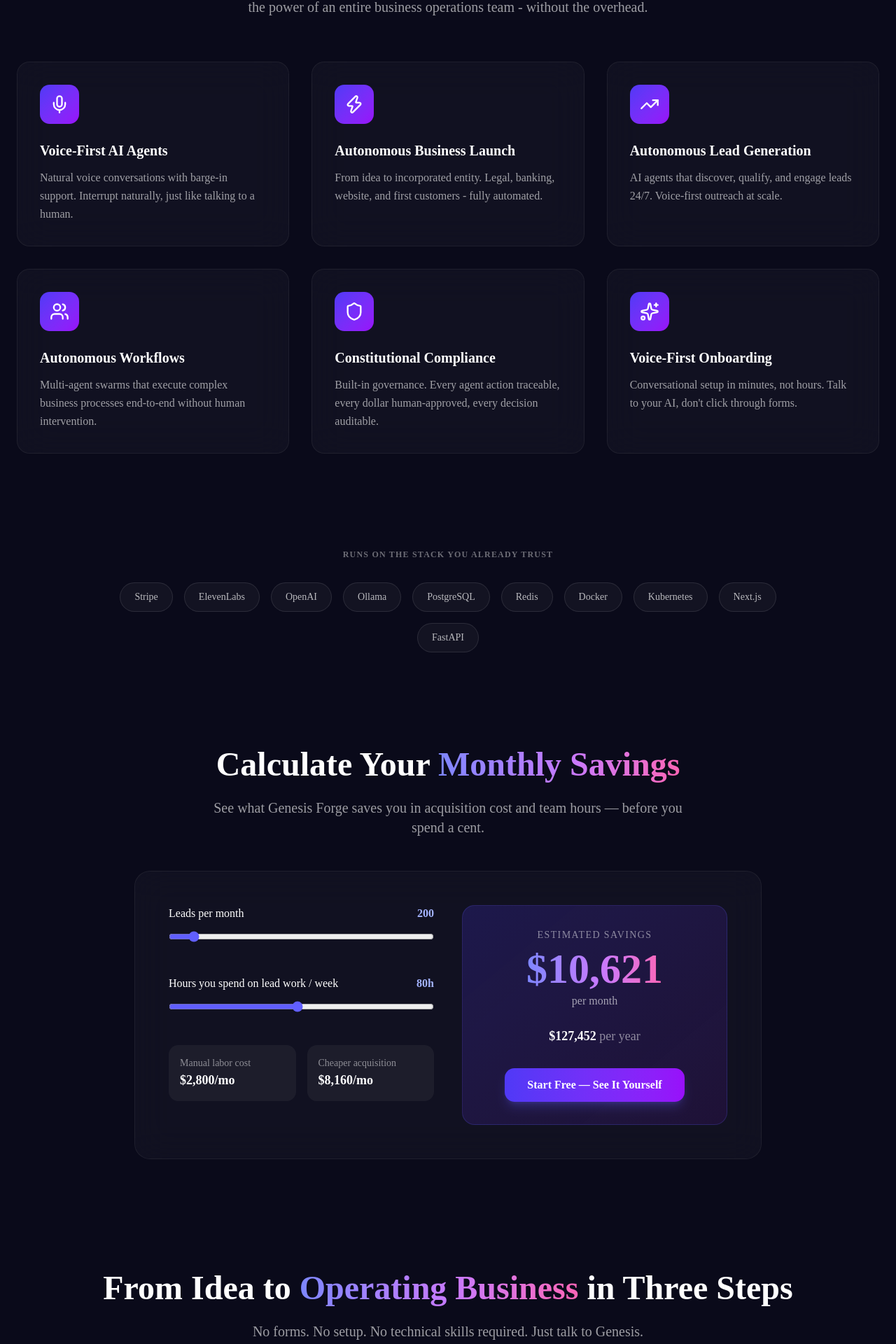
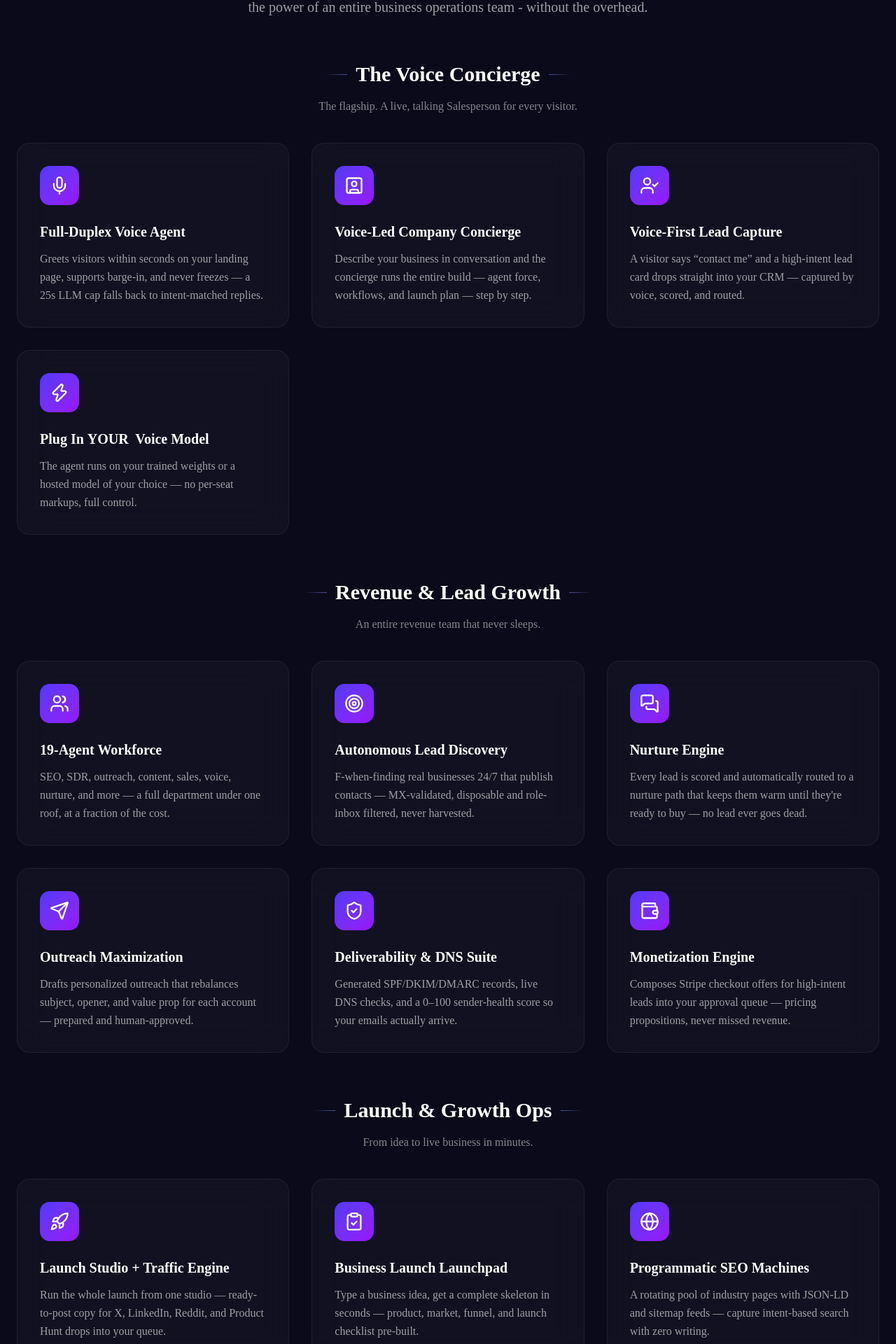
Before and after one commit to facebookfortune84/SwarmLead-AI, a Next.js app in the folder frontend/: page / in a window 1280 px wide. Shown: the part 1669-3589 px from the top of the page at 70% size. Built offline with nearby package versions, Linux system fonts and the light colour scheme; no server answers.

Commit message:
gold: 20+ feature showcase on landing, compose frontend service, accurate quick-start README

```diff
--- a/frontend/src/app/page.tsx
+++ b/frontend/src/app/page.tsx
@@ -36,10 +36,23 @@ export default function Home() {
             },
             featureList: [
               "Full Duplex Voice AI",
+              "Voice-Led Company Concierge",
+              "Voice-First Lead Capture",
               "Autonomous Business Provisioning",
-              "Agentic OS",
-              "Lead Qualification",
-              "Workflow Automation",
+              "19-Agent Workforce",
+              "Autonomous Lead Discovery",
+              "Nurture Engine",
+              "Outreach Maximization",
+              "Deliverability & DNS Suite",
+              "Monetization Engine",
+              "Launch Studio + Traffic Engine",
+              "Programmatic SEO",
+              "Autonomous Workflow Engine",
+              "Sales Pipeline & Forecasting",
+              "CRM + Interaction Timeline",
+              "Revenue Map & Win-Back",
+              "Multi-Tenant by Design",
+              "Constitutional Governance",
             ],
             offers: [
               { "@type": "Offer", name: "Starter", price: "29", priceCurrency: "USD" },
--- a/frontend/src/components/landing/FeatureShowcase.tsx
+++ b/frontend/src/components/landing/FeatureShowcase.tsx
@@ -1,39 +1,144 @@
 "use client";
 
 import { motion } from "framer-motion";
-import { Mic, Sparkles, TrendingUp, Users, Shield, Zap } from "lucide-react";
+import {
+  Mic, TrendingUp, Zap, SquareUser, UserCheck,
+  Users, Target, MessagesSquare, Send, ShieldCheck, Wallet, Rocket,
+  ClipboardCheck, Globe, Headphones, Orbit, GanttChart, BarChart3, Database,
+  Users2,
+} from "lucide-react";
 
-const features = [
+type Feature = {
+  title: string;
+  desc: string;
+  icon: typeof Mic;
+};
+
+const FEATURE_GROUPS: { label: string; tagline: string; features: Feature[] }[] = [
   {
-    title: "Voice-First AI Agents",
-    desc: "Natural voice conversations with barge-in support. Interrupt naturally, just like talking to a human.",
-    icon: Mic
+    label: "The Voice Concierge",
+    tagline: "The flagship. A live, talking Salesperson for every visitor.",
+    features: [
+      {
+        title: "Full-Duplex Voice Agent",
+        desc: "Greets visitors within seconds on your landing page, supports barge-in, and never freezes — a 25s LLM cap falls back to intent-matched replies.",
+        icon: Mic,
       },
       {
-    title: "Autonomous Business Launch",
-    desc: "From idea to incorporated entity. Legal, banking, website, and first customers - fully automated.",
-    icon: Zap
+        title: "Voice-Led Company Concierge",
+        desc: "Describe your business in conversation and the concierge runs the entire build — agent force, workflows, and launch plan — step by step.",
+        icon: SquareUser,
       },
       {
-    title: "Autonomous Lead Generation",
-    desc: "AI agents that discover, qualify, and engage leads 24/7. Voice-first outreach at scale.",
-    icon: TrendingUp
+        title: "Voice-First Lead Capture",
+        desc: "A visitor says \u201ccontact me\u201d and a high-intent lead card drops straight into your CRM — captured by voice, scored, and routed.",
+        icon: UserCheck,
       },
       {
-    title: "Autonomous Workflows",
-    desc: "Multi-agent swarms that execute complex business processes end-to-end without human intervention.",
-    icon: Users
+        title: "Plug In\u00a0YOUR\u00a0 Voice Model",
+        desc: "The agent runs on your trained weights or a hosted model of your choice — no per-seat markups, full control.",
+        icon: Zap,
+      },
+    ],
   },
   {
-    title: "Constitutional Compliance",
-    desc: "Built-in governance. Every agent action traceable, every dollar human-approved, every decision auditable.",
-    icon: Shield
+    label: "Revenue & Lead Growth",
+    tagline: "An entire revenue team that never sleeps.",
+    features: [
+      {
+        title: "19-Agent Workforce",
+        desc: "SEO, SDR, outreach, content, sales, voice, nurture, and more — a full department under one roof, at a fraction of the cost.",
+        icon: Users,
       },
       {
-    title: "Voice-First Onboarding",
-    desc: "Conversational setup in minutes, not hours. Talk to your AI, don't click through forms.",
-    icon: Sparkles
-  }
+        title: "Autonomous Lead Discovery",
+        desc: "F-when-finding real businesses 24/7 that publish contacts — MX-validated, disposable and role-inbox filtered, never harvested.",
+        icon: Target,
+      },
+      {
+        title: "Nurture Engine",
+        desc: "Every lead is scored and automatically routed to a nurture path that keeps them warm until they're ready to buy — no lead ever goes dead.",
+        icon: MessagesSquare,
+      },
+      {
+        title: "Outreach Maximization",
+        desc: "Drafts personalized outreach that rebalances subject, opener, and value prop for each account — prepared and human-approved.",
+        icon: Send,
+      },
+      {
+        title: "Deliverability & DNS Suite",
+        desc: "Generated SPF/DKIM/DMARC records, live DNS checks, and a 0\u2013100 sender-health score so your emails actually arrive.",
+        icon: ShieldCheck,
+      },
+      {
+        title: "Monetization Engine",
+        desc: "Composes Stripe checkout offers for high-intent leads into your approval queue — pricing propositions, never missed revenue.",
+        icon: Wallet,
+      },
+    ],
+  },
+  {
+    label: "Launch & Growth Ops",
+    tagline: "From idea to live business in minutes.",
+    features: [
+      {
+        title: "Launch Studio + Traffic Engine",
+        desc: "Run the whole launch from one studio — ready-to-post copy for X, LinkedIn, Reddit, and Product Hunt drops into your queue.",
+        icon: Rocket,
+      },
+      {
+        title: "Business Launch Launchpad",
+        desc: "Type a business idea, get a complete skeleton in seconds — product, market, funnel, and launch checklist pre-built.",
+        icon: ClipboardCheck,
+      },
+      {
+        title: "Programmatic SEO Machines",
+        desc: "A rotating pool of industry pages with JSON-LD and sitemap feeds — capture intent-based search with zero writing.",
+        icon: Globe,
+      },
+      {
+        title: "Live Launch Metrics",
+        desc: "Real launch-week activity, shares, and referrals streamed live onto the page — momentum you can feel and quantify.",
+        icon: BarChart3,
+      },
+      {
+        title: "24/7 Voice Reception",
+        desc: "The same voice agent works round the clock: qualifies inbound, recommends plans, and captures contact details after hours.",
+        icon: Headphones,
+      },
+    ],
+  },
+  {
+    label: "Sales & Operations Spine",
+    tagline: "The machine that keeps every deal and every workflow moving.",
+    features: [
+      {
+        title: "Autonomous Workflow Engine",
+        desc: "Multi-step, persisted, completion-tracked workflows across teams — start, pause, resume, and cancel anytime.",
+        icon: GanttChart,
+      },
+      {
+        title: "Sales Pipeline & Forecasting",
+        desc: "Deals, stages, pipeline, and forecast dashboards — with lead-signal inference and velocity visible per stage.",
+        icon: TrendingUp,
+      },
+      {
+        title: "CRM + 30-Event Law Timeline",
+        desc: "Every lead carries a full interaction timeline — enrichment, outreach, nurture, status — all in one pane.",
+        icon: Database,
+      },
+      {
+        title: "Revenue Map & Win-Back",
+        desc: "Tier snapshots, churn analysis, dunning (pasted behind approval), upsell and referral maps, and win-back playbooks.",
+        icon: Orbit,
+      },
+      {
+        title: "Multi-Tenant by Design",
+        desc: "Namespace-isolated per tenant with separate secrets and provisioning — scale a single box to hundreds of companies.",
+        icon: Users2,
+      },
+    ],
+  },
 ];
 
 export function FeatureShowcase() {
@@ -58,10 +163,21 @@ export function FeatureShowcase() {
         </p>
       </motion.div>
 
+      {FEATURE_GROUPS.map((group, g) => (
+        <div key={group.label} className="mb-16 last:mb-0">
+          <div className="text-center mb-10">
+            <div className="inline-flex items-center gap-3 mb-4">
+              <span className="h-px w-8 bg-gradient-to-r from-transparent to-indigo-400/60" aria-hidden="true" />
+              <h3 className="text-2xl md:text-3xl font-bold text-white">{group.label}</h3>
+              <span className="h-px w-8 bg-gradient-to-l from-transparent to-indigo-400/60" aria-hidden="true" />
+            </div>
+            <p className="text-white/50">{group.tagline}</p>
+          </div>
+
           <div className="grid grid-cols-1 md:grid-cols-2 lg:grid-cols-3 gap-8">
-        {features.map((feature, i) => (
+            {group.features.map((feature, i) => (
               <motion.div
-            key={feature.title}
+                key={group.label + feature.title}
                 initial={{ opacity: 0, y: 20 }}
                 whileInView={{ opacity: 1, y: 0 }}
                 viewport={{ once: true }}
@@ -71,11 +187,13 @@ export function FeatureShowcase() {
                 <div className="w-14 h-14 rounded-xl bg-gradient-to-br from-indigo-600 to-purple-600 flex items-center justify-center mb-6 group-hover:scale-110 transition-transform duration-300">
                   <feature.icon className="w-7 h-7 text-white" aria-hidden="true" />
                 </div>
-            <h3 className="text-xl font-bold text-white mb-3">{feature.title}</h3>
+                <h4 className="text-xl font-bold text-white mb-3">{feature.title}</h4>
                 <p className="text-white/60 leading-relaxed">{feature.desc}</p>
               </motion.div>
             ))}
           </div>
+        </div>
+      ))}
     </section>
   );
 }
```
Also changed, not shown: 2 other files (tests, documents, lock files or other folders). Lines whose indentation alone changed are shown as unchanged.
